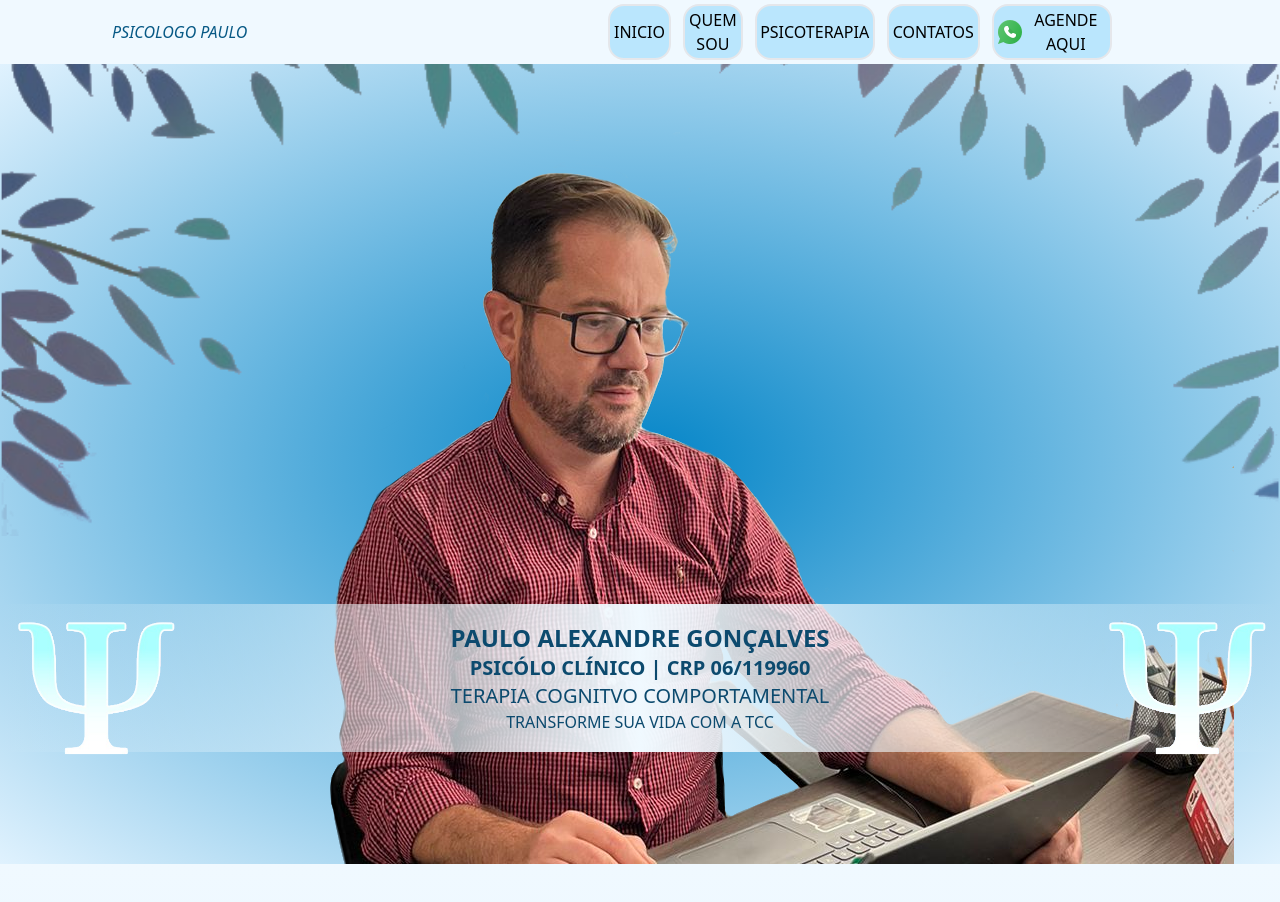
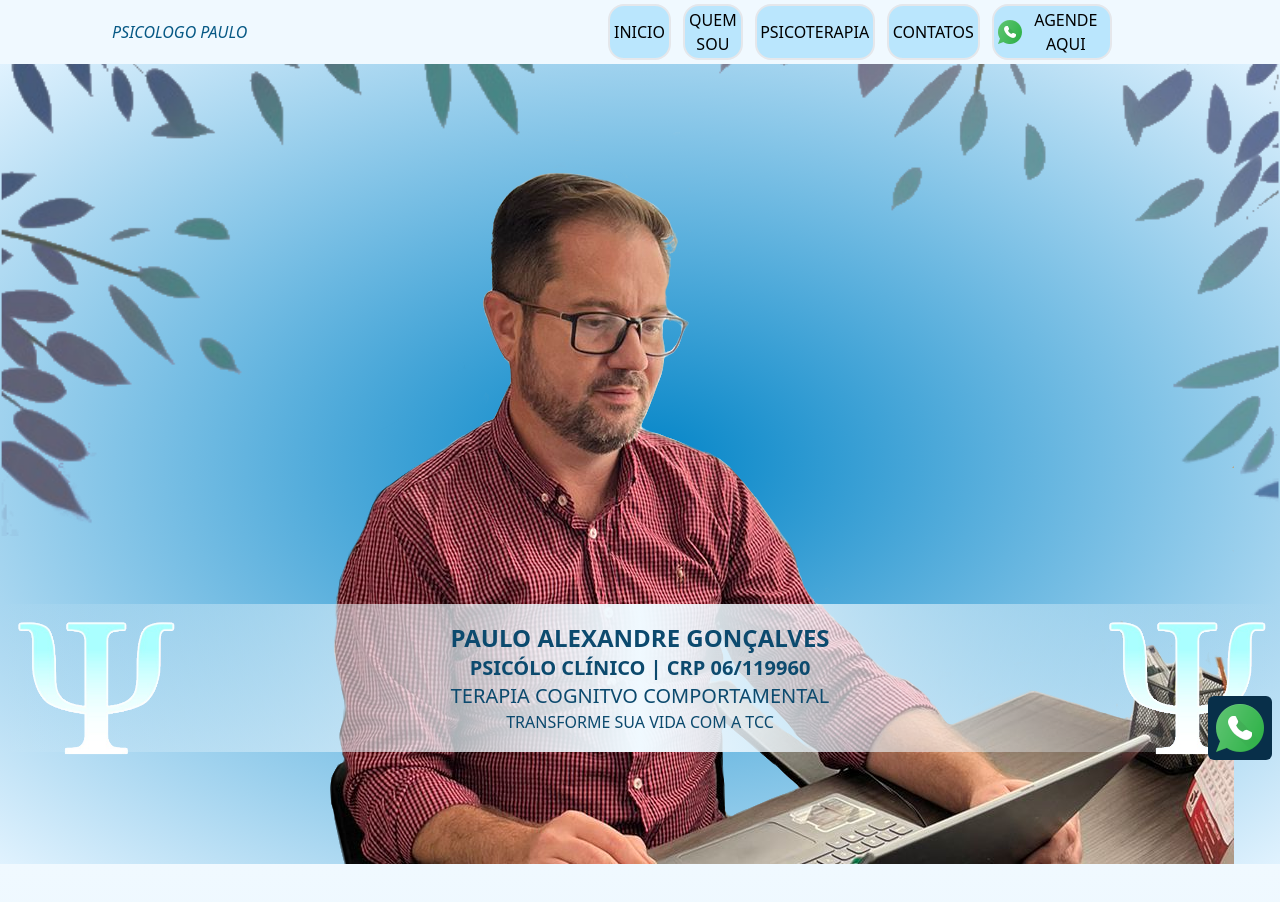
Before and after one commit to Psicologo-Paulo/psicopaulogoncalves, a Next.js app: page / in a window 1280 px wide. Shown: the top 902 px of the page. Built offline with nearby package versions, Linux system fonts and the light colour scheme; a web font is replaced by a local one.

Commit message:
add floating button

```diff
--- /dev/null
+++ b/src/components/WhatsButton.tsx
@@ -0,0 +1,8 @@
+export default function WhatsButton() {
+
+    return (
+        <div id="whats" className="bg-sky-950 rounded-md fixed bottom-10 right-2 z-10 p-2 transition ease-linear duration-75 hover:scale-110">
+            <img src="/whats.png" alt="simbolo do whatsapp" />
+        </div>
+    )
+}
--- a/src/pages/index.tsx
+++ b/src/pages/index.tsx
@@ -1,5 +1,6 @@
 import Top from "@/components/Top";
 import Bottom from "@/components/Bottom";
+import WhatsButton from "@/components/WhatsButton";
 import Link from "next/link";
 import { useEffect } from "react";
 
@@ -24,6 +25,7 @@ export default function Home() {
     <div className="font-mono ">
       <Top/>
       <main>
+        <WhatsButton />
         <section id="start" className="h-screen overflow-hidden bg-gradient-radial from-sky-600 to-sky-100">
           <div className="h-full grid grid-cols-2 bg-[url(/paulo_e.png)] bg-no-repeat bg-top pb-28">
             <div className="h-[65vh] col-span-2">
--- a/src/pages/terapias/tcc.tsx
+++ b/src/pages/terapias/tcc.tsx
@@ -1,11 +1,13 @@
 import Top from "@/components/Top";
 import Bottom from "@/components/Bottom";
+import WhatsButton from "@/components/WhatsButton";
 
 export default function Tcc() {
     return(
         <>
             <Top />
             <main className="bg-gradient-to-t from-sky-100 to-sky-50 md:flex md:justify-center md:items-start md:gap-10 md:p-5">
+                <WhatsButton />
                 <div className="md:max-w-[664px] md:w-full mt-5 md:mt-0 flex flex-col gap-2 text-xl text-justify">
                     <h1 className="text-3xl font-bold text-center">O QUE É A TERAPIA COGNITVO COMPORTAMENTAL?</h1>
                     <p>A Terapia Cognitivo-Comportamental foi criada pelo psiquiatra Aaron Beck em 1960. Beck, em sua prática clínica atuava como psicanalista, mas ao observar seus pacientes depressivos, passou a se questionar, se o que causava a depressão era mesmo fatores inconscientes. Com base em uma observação minuciosa, começou a notar que os sintomas depressivos de seus pacientes surgiam, devido a interpretações negativas da realidade, ou seja, os sintomas surgiam a partir da interpretação negativa de si, do outro e do mundo. Fundamentado nisso, Aaron Beck desenvolve a Terapia Cognitivo-Comportamental e passou a adotar o modelo cognitivo como base para seus atendimentos (BECK, 2013 apud TARCHA A; 2019).</p>
```
Also changed, not shown: public/whats.png (added).
